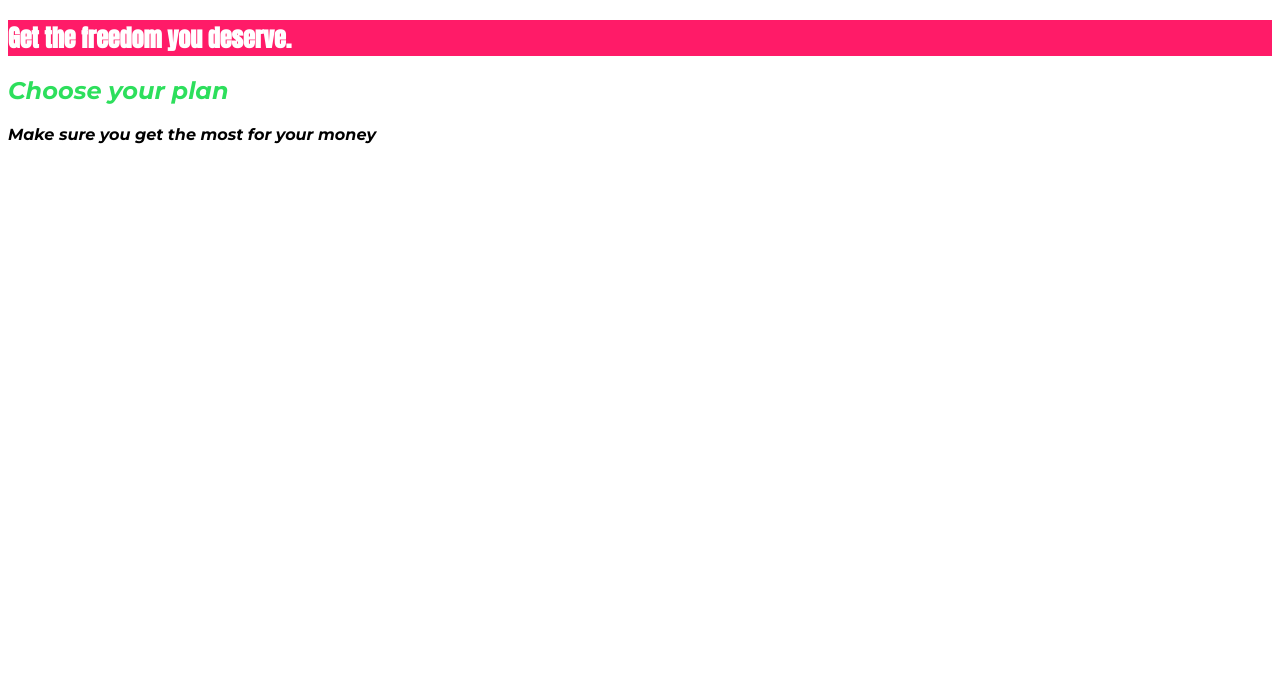
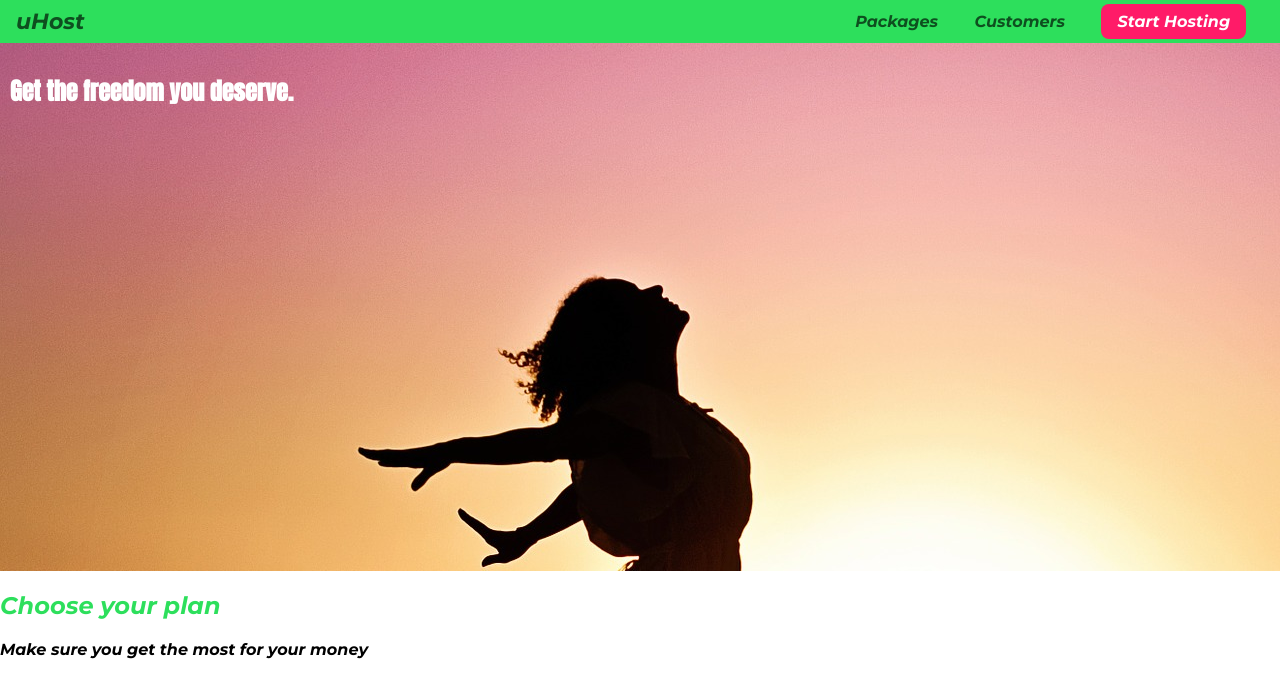
Before and after one commit to Training-Joaquin-Mata/9.1-CSS---The-Complete-Guide-2021--incl.-Flexbox--Grid---Sass-, a plain HTML site: page index.html in a window 1280 px wide. Drawn offline with Linux system fonts and the light colour scheme.

Commit message:
module 3

```diff
--- /dev/null
+++ b/Excersise2/main.css
@@ -0,0 +1,36 @@
+*{
+    box-sizing: border-box;
+}
+
+body{
+    font-family:-apple-system, BlinkMacSystemFont, 'Segoe UI', Roboto, Oxygen, Ubuntu, Cantarell, 'Open Sans', 'Helvetica Neue', sans-serif;
+    margin: 0;
+}
+
+.main-box-div{
+    width: 100%;
+}
+
+.home-box-office{
+    display: inline-block;
+    background-color: lightskyblue;
+    height: 300px;
+    width: calc(50% - 3px);
+}
+
+.home-box-office_visibility{
+    visibility: hidden;
+}
+
+.home-box-office-text{
+    vertical-align: middle;
+    color:grey;
+    margin: 5px 10px 15px 20px;
+    padding: 20px 15px 10px 5px;
+    text-align: center;
+}
+
+.home-box-office_behaviour:hover{
+    color: white;
+    background-color:lightblue;
+}
--- a/index.html
+++ b/index.html
@@ -13,6 +13,26 @@
 </head>
 
 <body>
+    <header class="main-header">
+        <div>
+            <a href="index.html" class="main-header__brand">
+                uHost
+            </a>
+        </div>
+        <nav class="main-nav">
+            <ul class="main-nav__items">
+                <li class="main-nav__item">
+                    <a href="packages/index.html">Packages</a>
+                </li>
+                <li class="main-nav__item">
+                    <a href="customers/index.html">Customers</a>
+                </li>
+                <li class="main-nav__item main-nav__item--cta">
+                    <a href="start-hosting/index.html">Start Hosting</a>
+                </li>
+            </ul>
+        </nav>
+    </header>
     <main>
         <section id="product-overview">
             <h1>Get the freedom you deserve.</h1>
--- a/main.css
+++ b/main.css
@@ -1,8 +1,20 @@
+*{
+    box-sizing: border-box;
+}
+
 body{
     font-family: 'Montserrat', sans-serif;
+    margin: 0;
 }
+
 #product-overview{
-    background: #ff1b68;
+    background:url("./freedom.jpg");
+    padding: 10px;
+    /* border: 5px black solid;
+    margin: 10px; */
+    width: 100%;
+    height: 528px;
+
 }
 
 .section-title{
@@ -14,30 +26,70 @@ body{
     font-family: 'Anton', sans-serif;
 }
 
-/* COMBINATORS
-
-Adjacent sibling
-h2 + p{
-    se aplica un estilo solo a los p que esten
-    imediatamente despues que los h2
+.main-header{
+    background-color: #2ddf5c;
+    width: 100%;
+    padding: 8px 16px;
 }
 
-General sibling
-h2 ~ p{
-    se aplica a todos los p que esten en el mismo nivel
-    que los h2
+.main-header > div{
+    display: inline-block;
+    vertical-align: middle;
 }
 
-child
-div > p{
-    se aplica a todos los p dentro de un div, excepto
-    si se encuentran dentro de otro elemento, solo a los
-    child directos
+.main-header__brand{
+    color: #0e4f1f;
+    text-decoration: none;
+    font-weight: bold;
+    font-size: 22px;
 }
 
-descendant
+.main-nav{
 
-div p{
-    todos los p dentro de un div, no importa
-    que esten dentro de otros elementos
-} */
+    display: inline-block;
+    text-align: right;
+    width: calc(100% - 75px);
+    vertical-align: middle;
+
+}
+
+.main-nav__items{
+    margin: 0;
+    padding: 0;
+    list-style: none;
+
+}
+
+.main-nav__item{
+    display: inline-block;
+    margin: 0px 16px;
+
+}
+
+.main-nav__items a {
+    color: #0e4f1f;
+    text-decoration: none;
+    font-weight: bold;
+    padding: 3px 0;
+
+}
+
+.main-nav__items a:hover,
+.main-nav__items a:active {
+    color: white;
+    border-bottom: 5px solid white;
+}
+
+.main-nav__item--cta a{
+    color: white;
+    background-color: #ff1b68;
+    padding: 8px 16px;
+    border-radius: 8px;
+}
+
+.main-nav__item--cta a:hover,
+.main-nav__item--cta a:active{
+    color:red;
+    background-color: white;
+    border: none;
+}
```
Also changed, not shown: Excersise2/index.html (added, +32 -0 lines), freedom.jpg (added), 3 other files.
